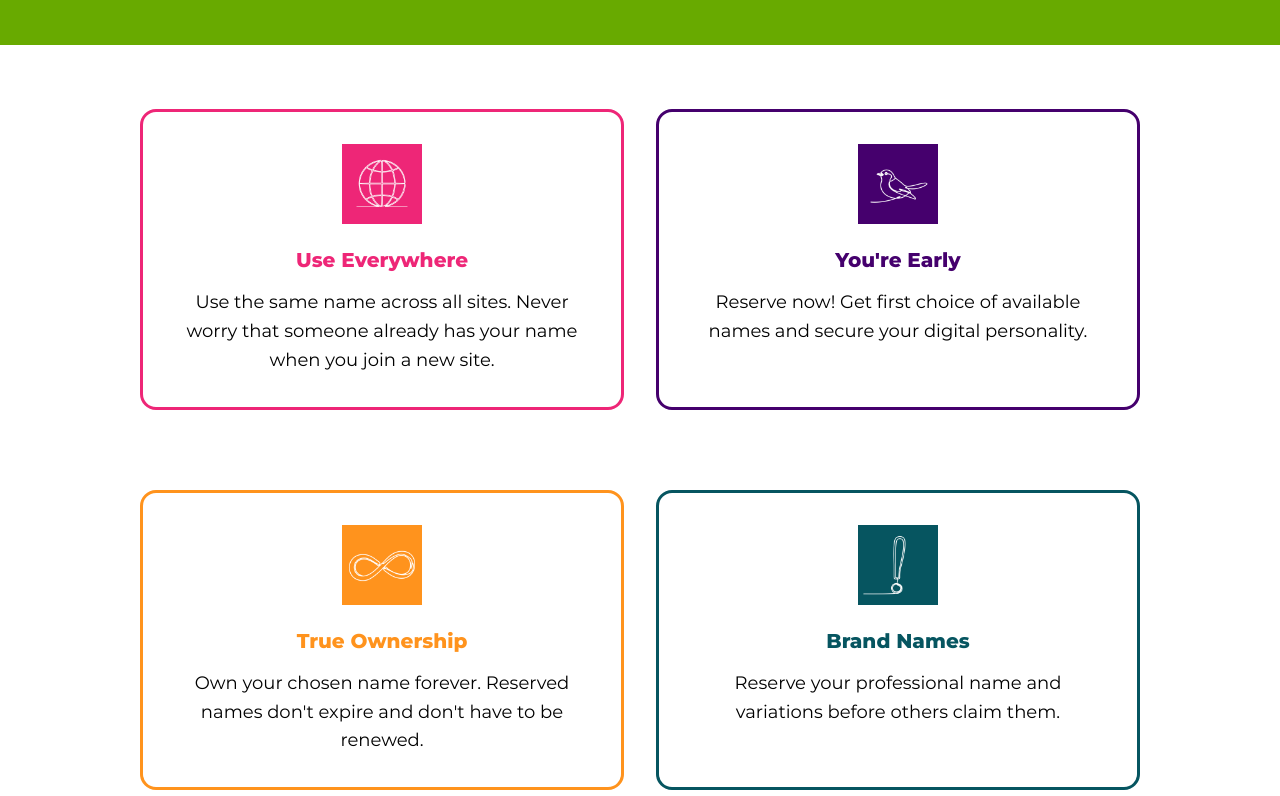
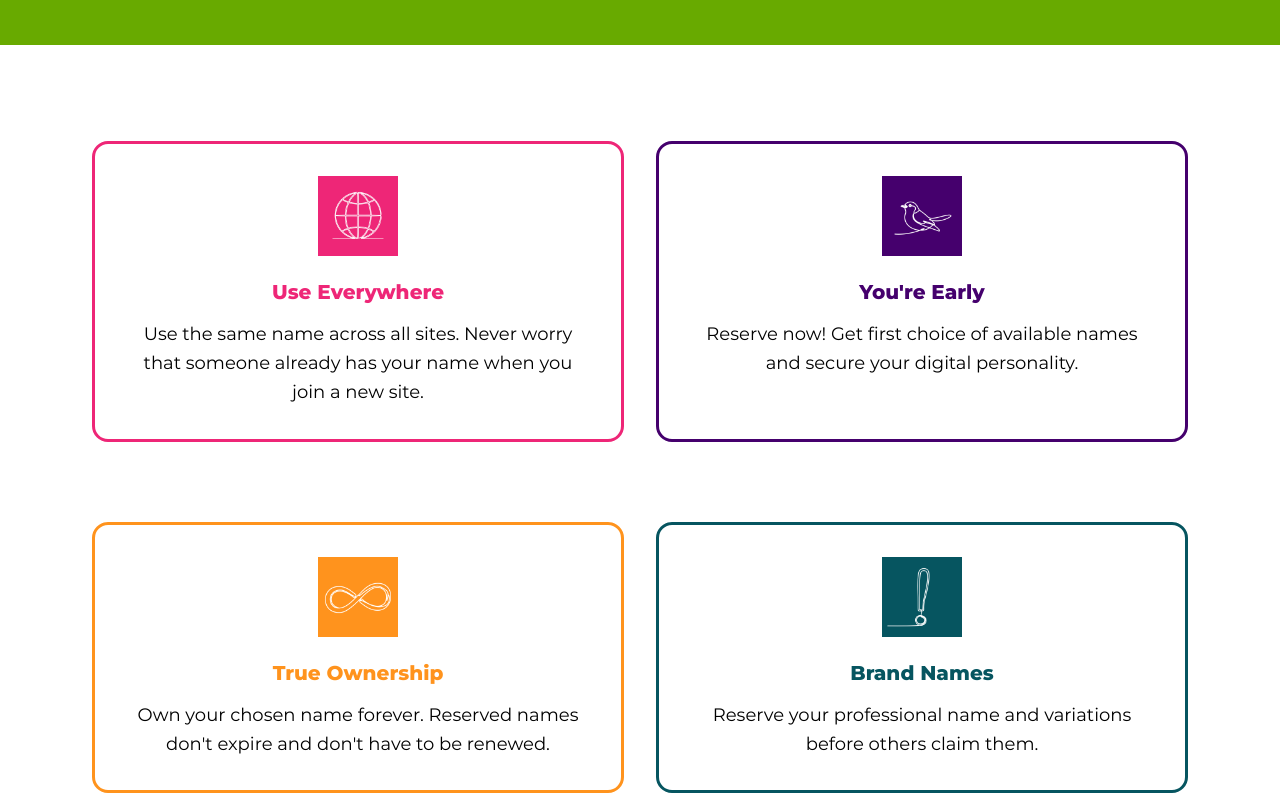
Before and after one commit to MurugaDev/nb, a plain HTML site: page products/reserved_names/index.html in a window 1280 px wide. Shown: the part 494-1290 px from the top of the page. Drawn offline with Linux system fonts and the light colour scheme.

Commit message:
Update from nbg build #18741517140 (#11)
Co-authored-by: github-actions[bot] <github-actions[bot]@users.noreply.github.com>

```diff
--- a/style.css
+++ b/style.css
@@ -575,6 +575,10 @@ body {
 
 .benefit-block {
   margin-bottom: var(--spacing-2xl);
+  border-radius: 16px;
+  padding: var(--spacing-xl);
+  text-align: center;
+  color: var(--color-white);
 }
 
 .benefit-block p {
@@ -1405,8 +1409,6 @@ body {
   line-height: 1.5rem;
 }
 
-.hero-bottom-text {
-}
 
 .mb-2 {
   margin-bottom: 2rem !important;
@@ -1507,12 +1509,7 @@ body {
   display: grid;
   grid-template-columns: 1fr 1fr;
   gap: var(--spacing-xl);
-  max-width: 1000px;
-  margin: 0 auto;
-}
-
-.benefit-block {
-  border-radius: 16px;
+/* Removed duplicate .benefit-block selector; merged into earlier definition */
   padding: var(--spacing-xl);
   text-align: center;
   color: var(--color-white);
```
Also changed, not shown: not.bot_terms_of_use.html (+1 -1 lines).
